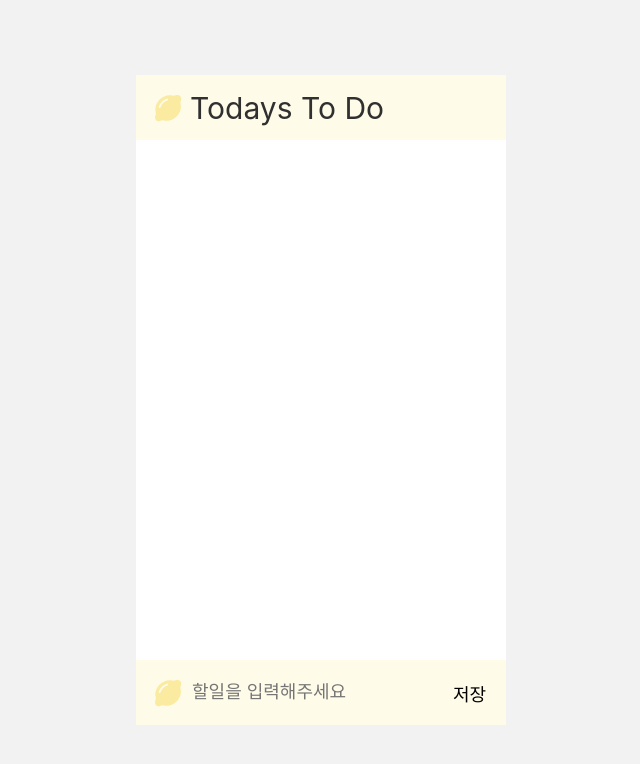
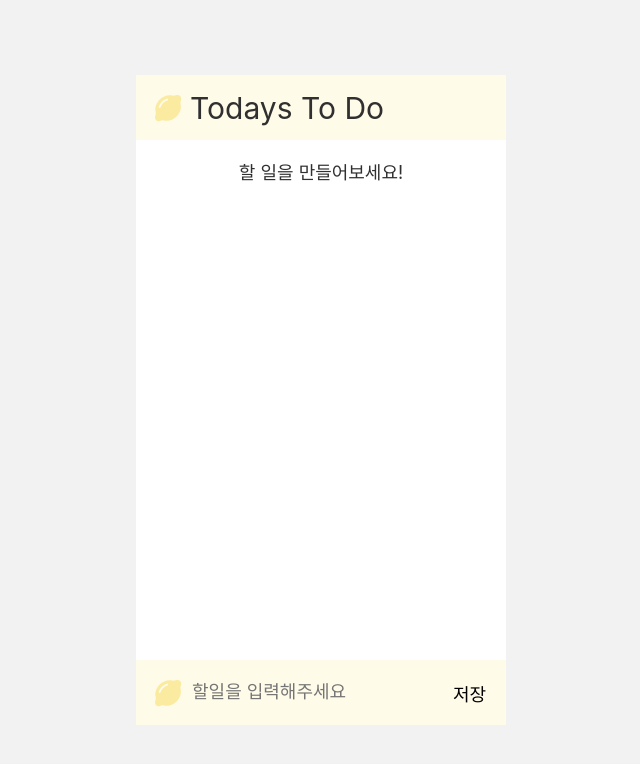
Before and after one commit to YesunPark/Lemoni-Todo-list, a React (Create React App) app: page / in a window 1280 px wide. Shown: the top 764 px of the page, without its empty margins (319-959 px from the left). Built offline with nearby package versions, Linux system fonts and the light colour scheme.

Commit message:
Add: 할일이 아무것도 없을 때 보여주는 컴포넌트 생성

```diff
--- a/src/components/Box.Style.tsx
+++ b/src/components/Box.Style.tsx
@@ -3,7 +3,7 @@ import styled from 'styled-components';
 
 type Box = {
   bgColor?: string;
-  className: string;
+  className?: string;
   children: React.ReactNode;
 };
 
--- /dev/null
+++ b/src/components/EmptyList.tsx
@@ -0,0 +1,21 @@
+import React from 'react';
+import styled from 'styled-components';
+import BoxStyle from './Box.Style';
+
+function EmptyList() {
+  return (
+    <EmptyListContainer>
+      <BoxStyle>
+        <div className="empty">할 일을 만들어보세요!</div>
+      </BoxStyle>
+    </EmptyListContainer>
+  );
+}
+
+const EmptyListContainer = styled.div`
+  .empty {
+    margin: auto;
+  }
+`;
+
+export default EmptyList;
--- a/src/components/FullList.tsx
+++ b/src/components/FullList.tsx
@@ -1,13 +1,15 @@
 import React from 'react';
-import ListItem from 'components/ListItem';
 import { toDoArrState } from '../atom'; // atom으로 만든 전역상태
 import { useRecoilState } from 'recoil'; // 훅 import
+import EmptyList from './EmptyList';
+import ListItem from 'components/ListItem';
 
 function FullList() {
   const [listArr] = useRecoilState(toDoArrState);
 
   return (
     <>
+      {!listArr.length && <EmptyList />}
       {listArr.map((list) => {
         return <ListItem content={list.content} key={list.idx} idx={list.idx} />;
       })}
```
